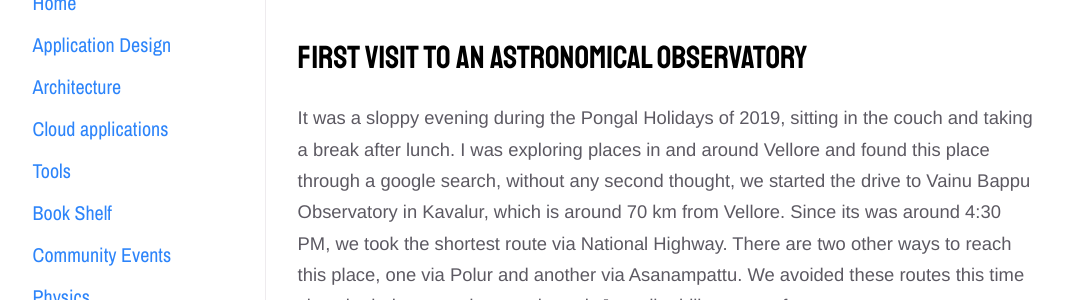
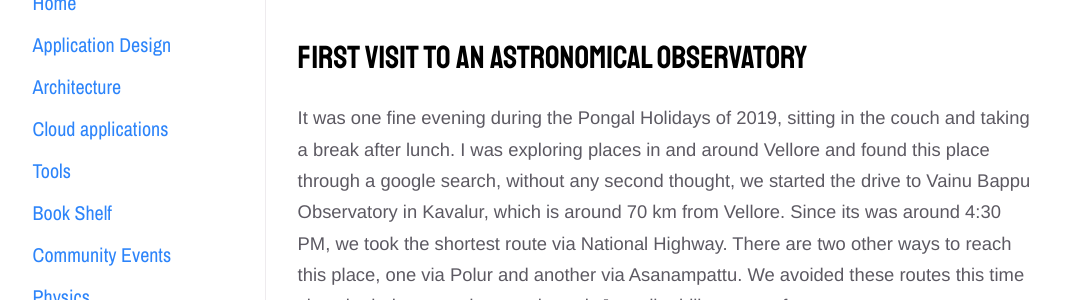
Before and after one commit to Rajakani/rajakani.github.io, a Jekyll site: the page built from docs/physics/astroPhysics/vainuBappuObservatory.md, in a window 1280 px wide. Shown: the part 138-438 px from the top of the page, without its empty margins (16-1081 px from the left). Built offline with Jekyll 4.4.1, drawn with Linux system fonts in a browser that asks for light colours; some web fonts are replaced; comment, search, counter and statistics services are not loaded; some of the changed text lies outside the part shown.

Commit message:
Update vainuBappuObservatory.md

```diff
--- a/docs/physics/astroPhysics/vainuBappuObservatory.md
+++ b/docs/physics/astroPhysics/vainuBappuObservatory.md
@@ -10,7 +10,7 @@ is_display_Horizontal_Ads: true
 ---
 
 ## First visit to an Astronomical Observatory
-It was a sloppy evening during the Pongal Holidays of 2019, sitting in the couch and taking a break after lunch. I was exploring places in and around Vellore and found this place through a google search, without any second thought, we started the drive to Vainu Bappu Observatory in Kavalur, which is around 70 km from Vellore. Since its was around 4:30 PM, we took the shortest route via National Highway. There are two other ways to reach this place, one via Polur and another via Asanampattu. We avoided these routes this time since both these roads were through Jawadhu hills reserve forest area.
+It was one fine evening during the Pongal Holidays of 2019, sitting in the couch and taking a break after lunch. I was exploring places in and around Vellore and found this place through a google search, without any second thought, we started the drive to Vainu Bappu Observatory in Kavalur, which is around 70 km from Vellore. Since its was around 4:30 PM, we took the shortest route via National Highway. There are two other ways to reach this place, one via Polur and another via Asanampattu. We avoided these routes this time since both these roads were through Jawadhu hills reserve forest area.
 
 We reached Kavalur around 6:30 PM and luckily it was open for public visit that day.
 The evening visit is allowed only if the sky is clear and only on Saturdays.
```
